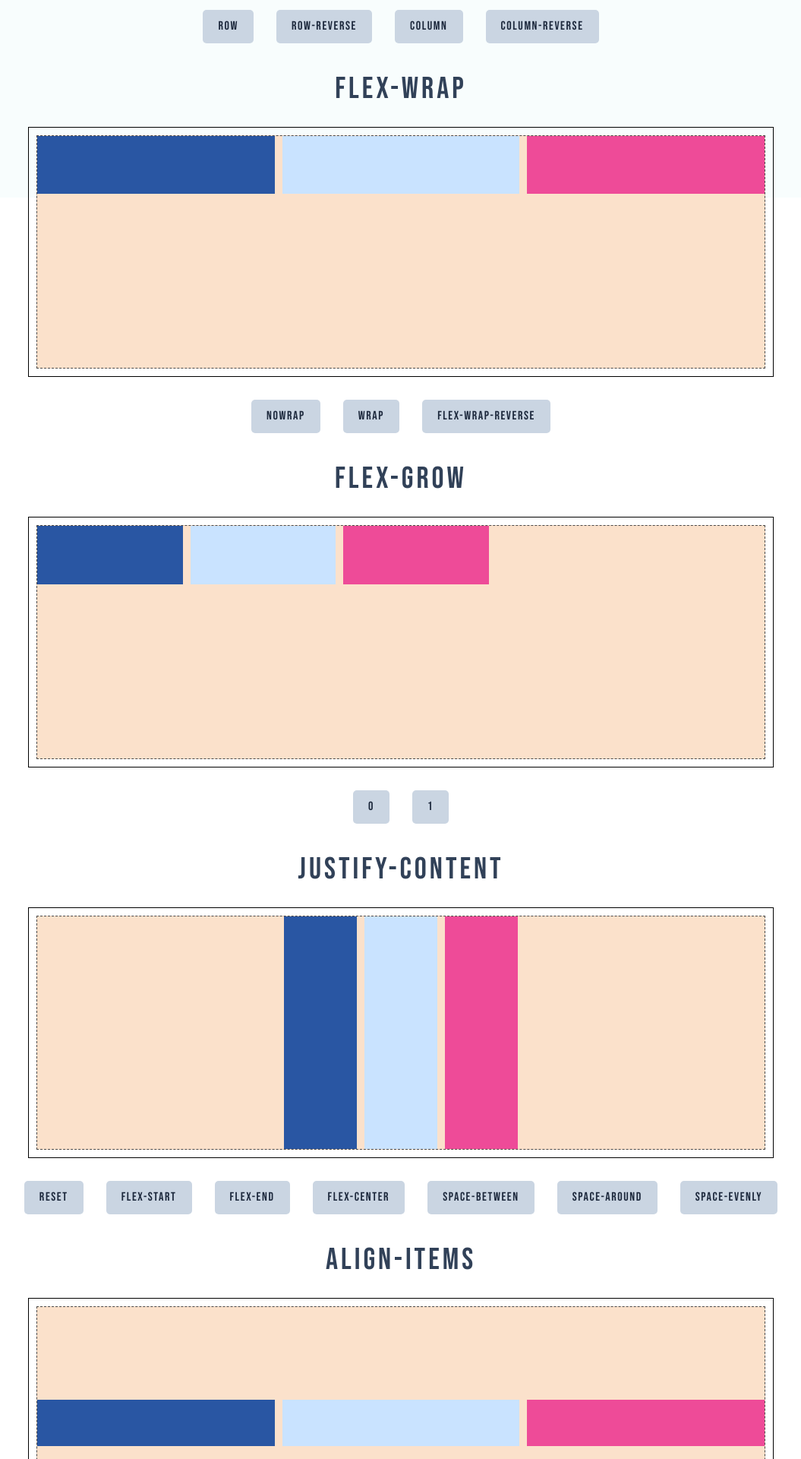
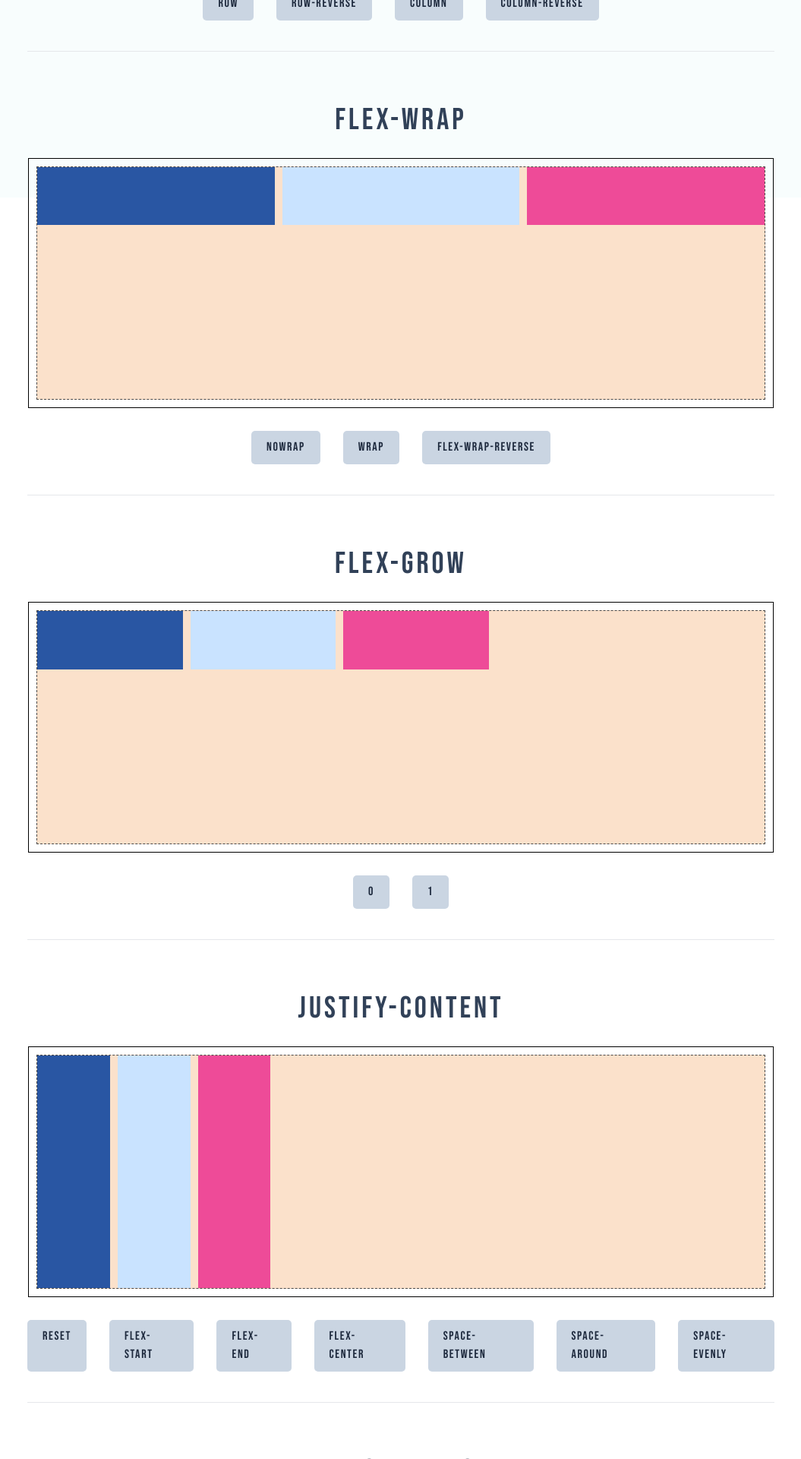
Before and after one commit to itsanxhu/Flexbox, a React (Vite) app: page / in a window 1280 px wide. Shown: the part 540-2460 px from the top of the page at 76% size, without its empty margins (112-1167 px from the left). Built offline with nearby package versions, Linux system fonts and the light colour scheme; a web font is replaced by a local one.

Commit message:
clean code and some changes

```diff
--- a/src/App.jsx
+++ b/src/App.jsx
@@ -6,18 +6,19 @@ const Flexbox = () => {
     setjustify("justify-center");
     setalign("items-center");
   };
-  const [justify, setjustify] = useState("justify-center");
-  const [align, setalign] = useState("items-center");
   const [direction, setdirection] = useState("");
   const [wrap, setwrap] = useState("");
   const [grow, setgrow] = useState("");
+  const [justify, setjustify] = useState("");
+  const [align, setalign] = useState("items-start");
   return (
     <div className="fullpage bg-page">
       <div className="parent">
-        <div className="one">
-          {/* -------components--- */}
-          <Header onReset={handleReset} />
-          <div className="first">
+        {/* -------components--- */}
+        <Header onReset={handleReset} />
+        <div className="page-content   ">
+          {/* -------  direction  ----------- */}
+          <div className=" pb-10 border-b border-gray-200">
             <h2 className=" flex justify-center items-center text-slate-700">
               flex-direction
             </h2>
@@ -41,7 +42,8 @@ const Flexbox = () => {
               </div>
             </div>
           </div>
-          <div className="first">
+          {/* -------  wrap  ----------- */}
+          <div className="pb-10 border-b border-gray-200">
             <h2 className=" flex justify-center items-center text-slate-700">
               flex-wrap
             </h2>
@@ -62,7 +64,8 @@ const Flexbox = () => {
               </div>
             </div>
           </div>
-          <div className="first">
+          {/* -------  grow  ----------- */}
+          <div className="pb-10 border-b border-gray-200">
             <h2 className=" flex justify-center items-center text-slate-700">
               flex-grow
             </h2>
@@ -80,7 +83,8 @@ const Flexbox = () => {
               </div>
             </div>
           </div>
-          <div className="first">
+          {/* -------  justify  ----------- */}
+          <div className="pb-10 border-b border-gray-200">
             <h2 className=" flex justify-center items-center text-slate-700">
               justify-content
             </h2>
@@ -105,7 +109,8 @@ const Flexbox = () => {
               </div>
             </div>
           </div>
-          <div className="first">
+          {/* -------  align  ----------- */}
+          <div className="pb-10 border-b border-gray-200">
             <h2 className=" flex justify-center items-center text-slate-700">
               align-items
             </h2>
@@ -127,6 +132,7 @@ const Flexbox = () => {
             </div>
           </div>
         </div>
+
         <div className="two flex flex-col justify-end">
           <div className="credit flex justify-end text-slate-700">Made by</div>
           <div className="credit flex justify-end text-slate-700">itsanxhu</div>
--- a/src/index.css
+++ b/src/index.css
@@ -11,8 +11,6 @@
 }
 
 * {
-  margin: 0;
-  padding: 0;
   box-sizing: border-box;
   font-family: "Bebas Neue", sans-serif;
   letter-spacing: 0.1em;
@@ -25,6 +23,13 @@ body {
 }
 .fullpage {
   height: 100%;
+}
+.page-content {
+  display: flex;
+  flex-direction: column;
+  margin: 0 auto;
+  gap: 60px;
+  max-width: calc(61.5rem);
 }
 .parent {
   height: 100vh;
@@ -100,14 +105,8 @@ h2 {
   max-width: 100%;
 }
 
-.aline1 {
-  min-height: 20%;
-  width: 100%;
-}
-.aline2 {
-  min-height: 20%;
-  width: 100%;
-}
+.aline1,
+.aline2,
 .aline3 {
   min-height: 20%;
   width: 100%;
```
